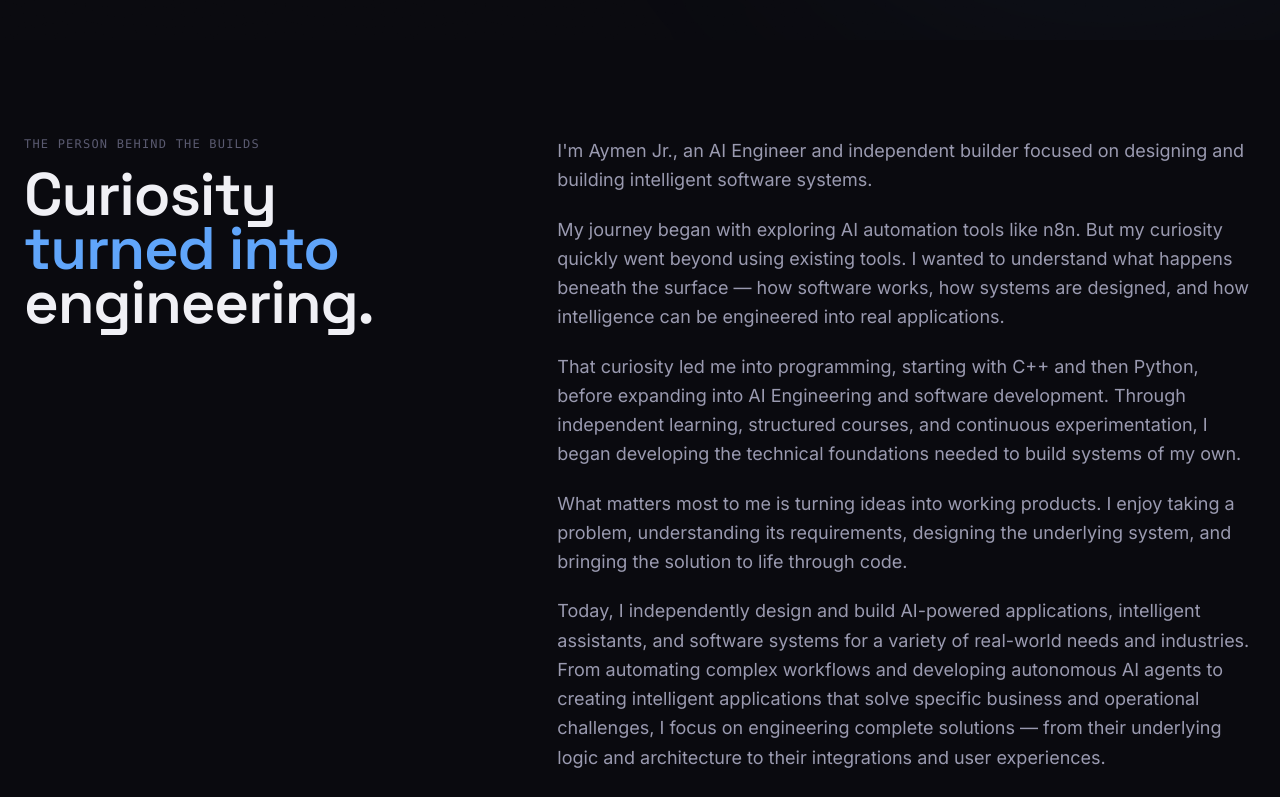
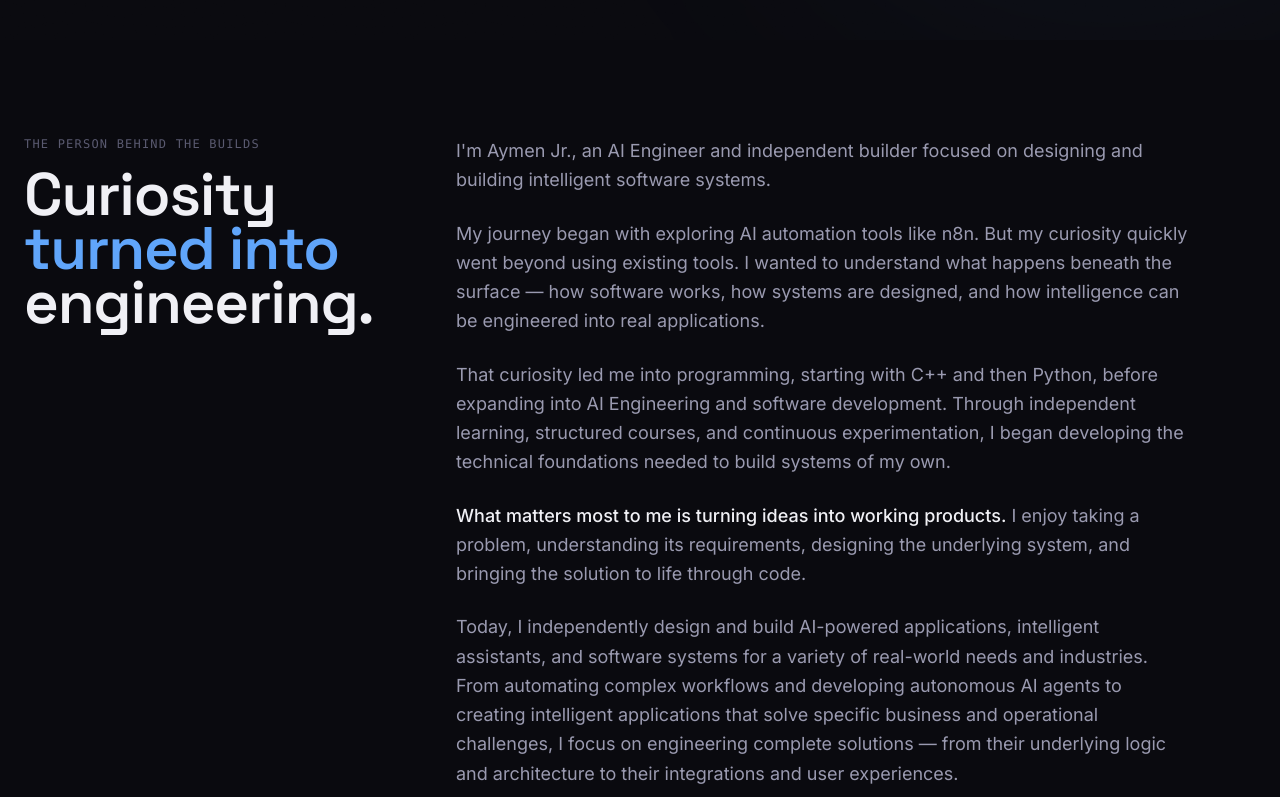
Before and after one commit to aymenfoot/aymenjr-portfolio, a Next.js app: page / in a window 1280 px wide. Shown: the part 760-1557 px from the top of the page. Built offline with nearby package versions, Linux system fonts and the light colour scheme.

Commit message:
Improve About biography editorial presentation and readability

```diff
--- a/src/components/About.tsx
+++ b/src/components/About.tsx
@@ -1,9 +1,8 @@
-
 export default function About() {
   return (
     <section id="about" className="py-16 md:py-24">
-      <div className="max-w-7xl mx-auto px-6 grid lg:grid-cols-12 gap-12 items-start">
-        <div className="lg:col-span-5">
+      <div className="max-w-7xl mx-auto px-6 grid lg:grid-cols-12 gap-12 lg:gap-16 items-start">
+        <div className="lg:col-span-4">
           <p className="text-xs font-mono uppercase tracking-widest text-[var(--text-dim)]">The person behind the builds</p>
           <h2 className="display mt-4 text-4xl md:text-6xl font-semibold tracking-tight leading-[0.9]">
             Curiosity
@@ -13,7 +12,8 @@ export default function About() {
             engineering.
           </h2>
         </div>
-        <div className="lg:col-span-7 space-y-5 text-[var(--text-muted)] leading-relaxed text-lg">
+        <div className="lg:col-span-8">
+          <div className="max-w-prose space-y-6 text-[var(--text-muted)] leading-relaxed text-base md:text-lg">
             <p>
               I&apos;m Aymen Jr., an AI Engineer and independent builder focused on designing and building
               intelligent software systems.
@@ -31,7 +31,7 @@ export default function About() {
               to build systems of my own.
             </p>
             <p>
-            What matters most to me is turning ideas into working products. I enjoy taking a problem,
+              <span className="text-[var(--text)] font-medium">What matters most to me is turning ideas into working products.</span> I enjoy taking a problem,
               understanding its requirements, designing the underlying system, and bringing the solution to
               life through code.
             </p>
@@ -48,6 +48,7 @@ export default function About() {
             </p>
           </div>
         </div>
+      </div>
     </section>
   );
 }
```
Lines whose indentation alone changed are shown as unchanged.
